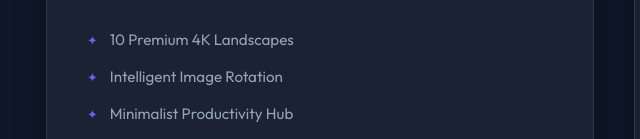
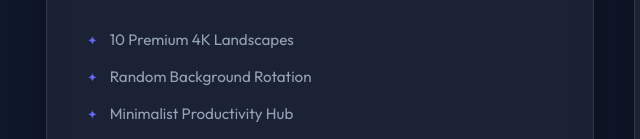
Before and after one commit to jiangmitravel/jiangmitravel.github.io, a plain HTML site: page index.html in a window 1280 px wide. Shown: the part 813-952 px from the top of the page, 26-666 px from the left. Drawn offline with Linux system fonts and the light colour scheme.

Commit message:
Fix incorrect feature description: Intelligent -> Random

```diff
--- a/index.html
+++ b/index.html
@@ -294,7 +294,7 @@
                 </p>
                 <ul class="project-features">
                     <li>10 Premium 4K Landscapes</li>
-                    <li>Intelligent Image Rotation</li>
+                    <li>Random Background Rotation</li>
                     <li>Minimalist Productivity Hub</li>
                     <li>Privacy-First Architecture</li>
                 </ul>
```
